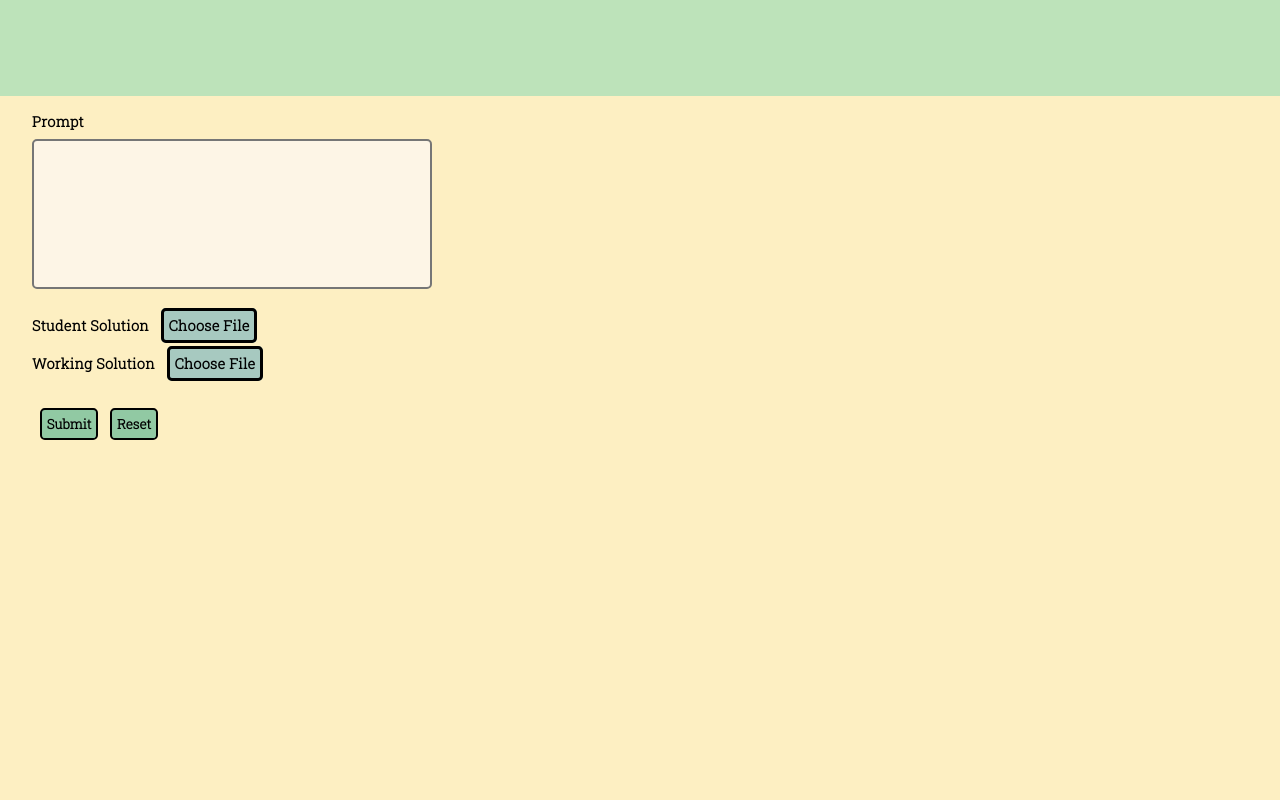
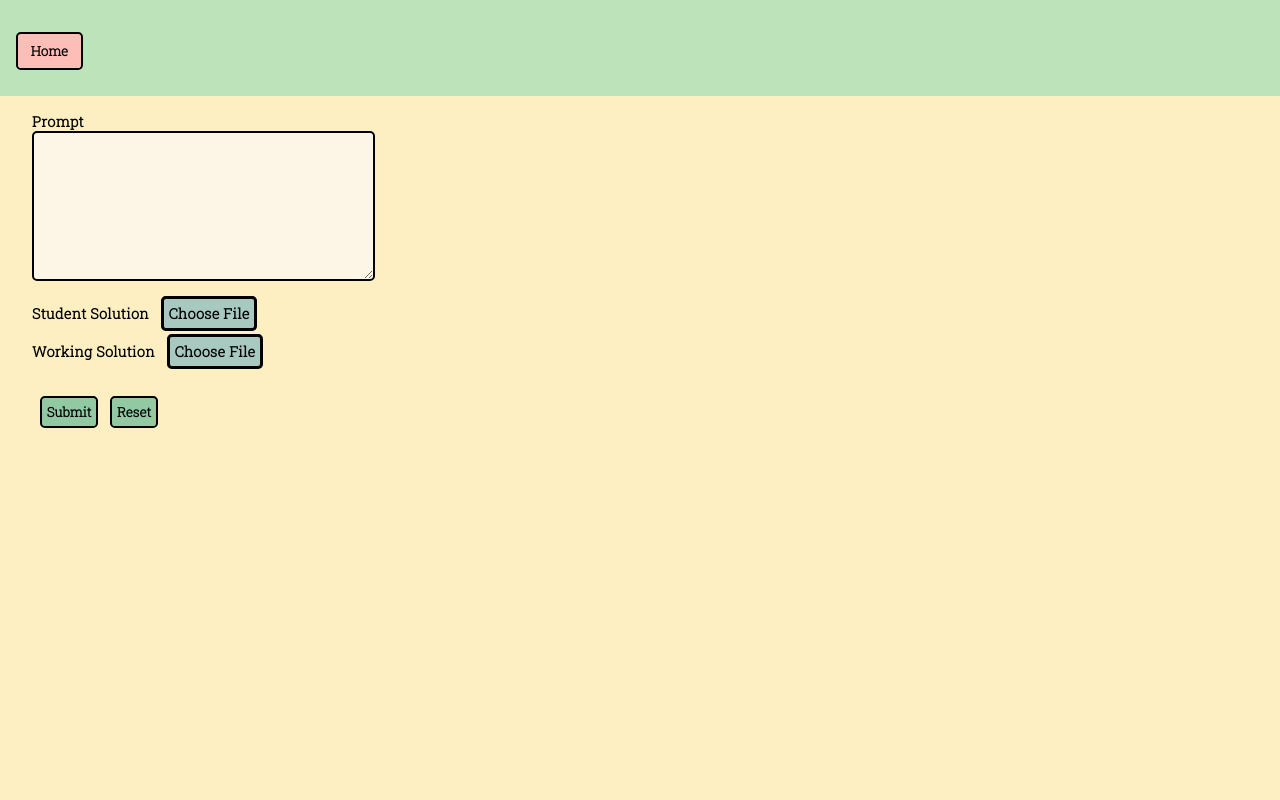
Before and after one commit to ADSteele916/nwhacks2022, a Flask app: page /student in a window 1280 px wide. Run offline with Flask 2, Linux system fonts and the light colour scheme.

Commit message:
added going back functionality

```diff
--- a/static/assets/main.css
+++ b/static/assets/main.css
@@ -17,6 +17,8 @@ body { position: absolute; }
     --fileUploadHover: #88aca2;
     --submit: #91C9A3;
     --submitHover: #689977;
+    --home: #FCBEB6;
+    --homeHover: #d39e97;
 }
 
 body, h1, h2, h3, html, div, a, p, form{
@@ -148,12 +150,15 @@ a{
 
 /*prompt*/
 
-#prompt{
+.textPrompt{
     height: 150px;
     font-size: medium;
     background-color: oldlace;
     border-style:solid;
     border-radius: 5px;
+    overflow-wrap: break-word;
+    border-width: 2px;
+    border-color: black;
 }
 
 .mainBox{
@@ -205,6 +210,18 @@ input[type="file"]{
     font-weight: bold;
 }
 
+.Btn.homeBtn{
+    margin-left: 1rem;
+    margin-top: 2rem;
+    padding: 0.5rem 0.8rem 0.5rem 0.8rem;
+    background-color: var(--home);
+}
+
+.Btn.homeBtn:hover{
+    background-color: var(--homeHover);
+}
+
+
 .Btn:hover{
     background-color: var(--submitHover);
 }
--- a/templates/student.html
+++ b/templates/student.html
@@ -13,23 +13,26 @@
 </head>
 <body>
     <header class="innerHeader">
+        <a href="index.html"><button class="Btn homeBtn">Home</button></a>
     </header>
     <main class="mainBox">
         <form action = "/display" method = "POST"
             enctype = "multipart/form-data">
             Prompt <br>
-            <input class="textPrompt" type="text" id="prompt"
+            <textarea class="textPrompt" id="prompt" rows="50"
+            cols="40"></textarea>
+            <!-- <input class="textPrompt" type="text" id="prompt"
             style="width: 400px"  style="height: 200px"
-            name="prompt">
+            name="prompt"> -->
             <br><br>
             Student Solution
 
             <input type = "file" name = "file1"
-            id="fileUpload"/><label for="fileUpload">Choose File</label>
+            /><label for="fileUpload">Choose File</label>
 
             <br><br>
             Working Solution <input type = "file" name = "file2"
-            id="fileUpload" /><label for="fileUpload">Choose File</label>
+            /><label for="fileUpload">Choose File</label>
 
             <br><br>
             <input type = "submit" class="Btn"/>
--- a/templates/teacher.html
+++ b/templates/teacher.html
@@ -13,14 +13,14 @@
 </head>
 <body>
     <header class="innerHeader">
+        <a href="index.html"><button class="Btn homeBtn">Home</button></a>
     </header>
     <main class ="mainBox">
         <form action = "/display" method = "POST"
             enctype = "multipart/form-data">
             Prompt <br>
-            <input class="textPrompt" type="text" id="prompt"
-            style="width: 400px"  style="height: 200px"
-            name="prompt">
+            <textarea class="textPrompt" id="prompt" rows="50"
+            cols="40"></textarea>
             <br><br>
             Student Solution
 
```
Also changed, not shown: 1 other file.
